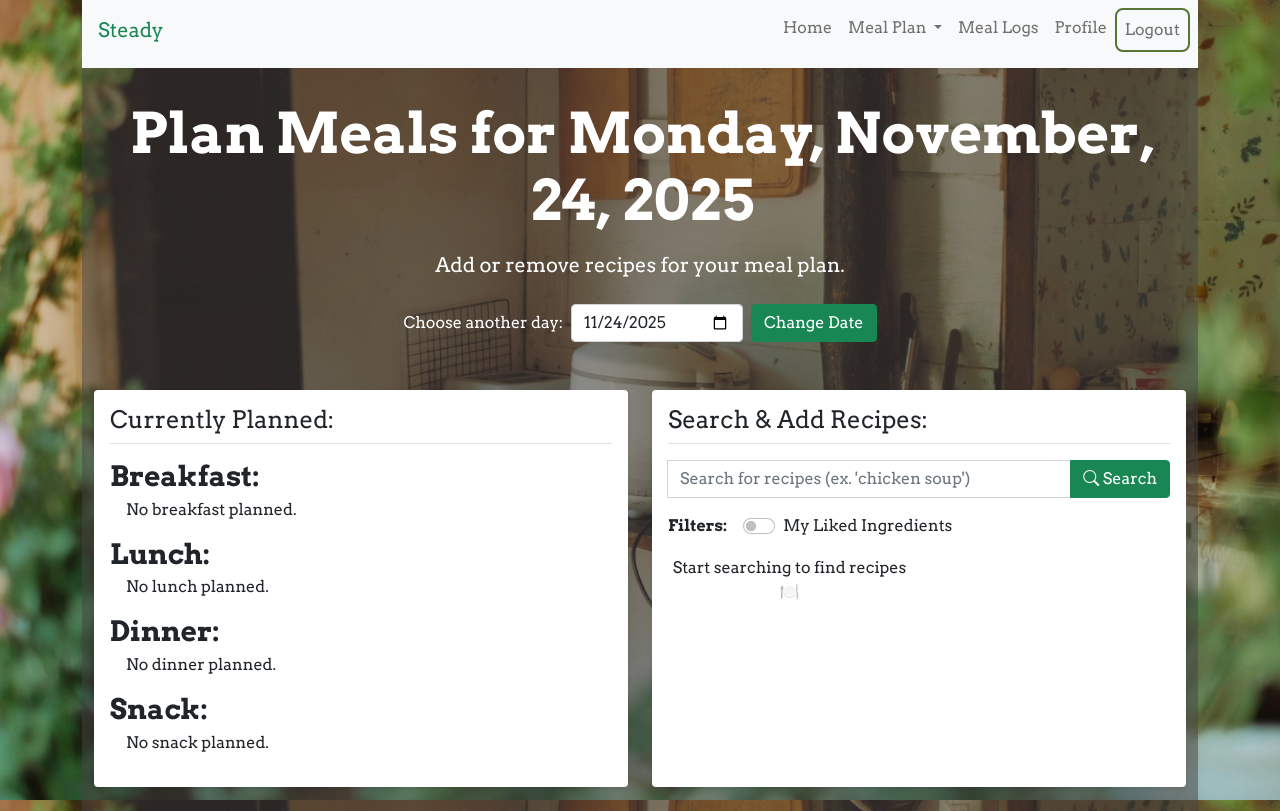
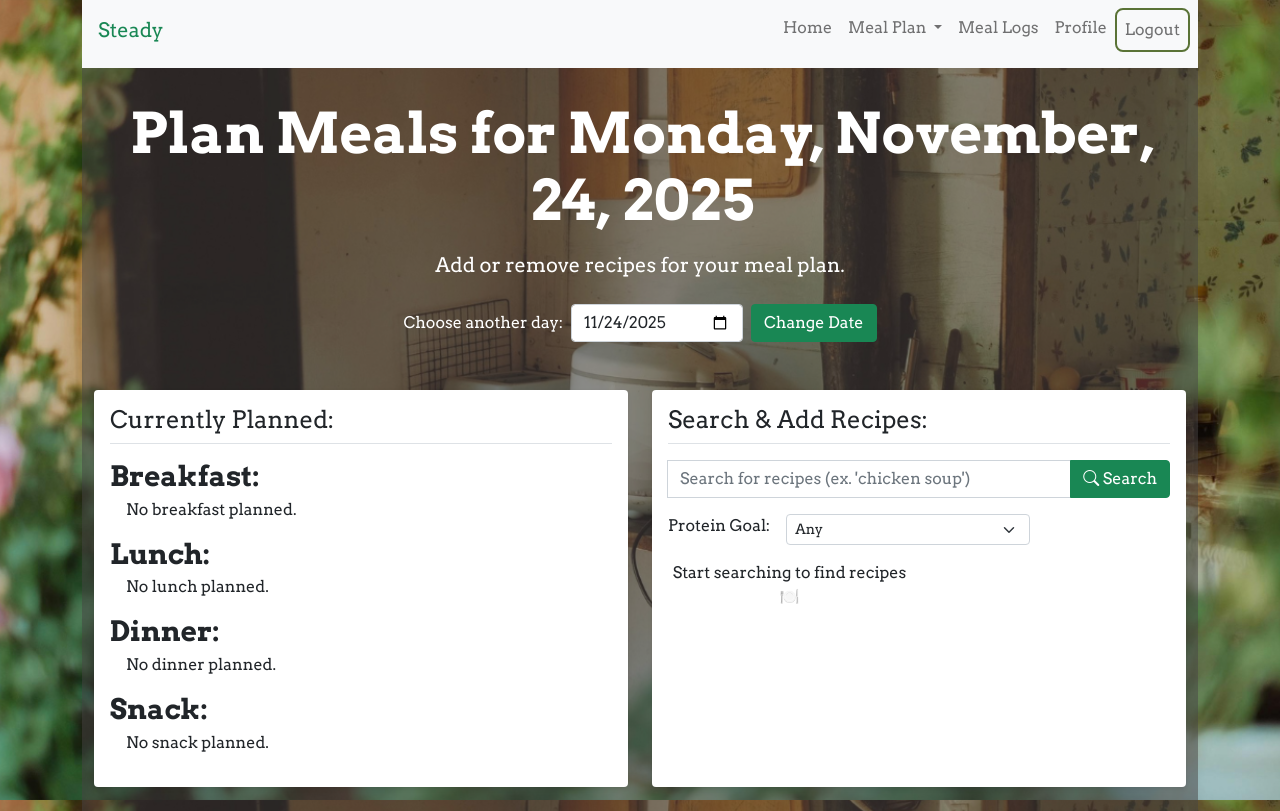
Before and after one commit to ch7oe/Steady, a Flask app: page /meal-plan/edit/2025-11-24 in a window 1280 px wide. Run offline with Flask 3, Linux system fonts and the light colour scheme; the visitor is signed in with stand-in values (Sample User, id 1); data comes from the database, SQL or seed files in the repository; data that the repository does not hold is empty.

Commit message:
added dropdown to let user select protein preference (any, high, low) for recipe search

```diff
--- a/templates/meal_plan_add_edit.html
+++ b/templates/meal_plan_add_edit.html
@@ -72,13 +72,13 @@
                         </button>
                     </div>
 
-                    <!-- basic filters for search -->
                     <div class="d-flex flex-wrap gap-3 mb-3">
-                        <span class="fw-bold text-sm">Filters:</span>
-                        <div class="form-check form-switch">
-                            <label for="filter-likes" class="form-check-label">My Liked Ingredients</label>
-                            <input type="checkbox" name="filter-likes" id="filter-likes" class="form-check-input">
-                        </div>
+                        <span>Protein Goal:</span>
+                        <select id="protein-filter" class="form-select form-select-sm w-auto">
+                            <option value="">Any</option>
+                            <option value="low">Low Protein (Daytime/Meds)</option>
+                            <option value="high">High Protein (Evening)</option>
+                        </select>
                     </div>
 
                     <!-- recipe search results -->
@@ -112,15 +112,14 @@
                 return;
             };
 
-            // check if "likes" filter is active
-            const likesFilter = filterLikesCheckbox.checked;
+            const proteinFilter = document.querySelector("#protein-filter").value;
 
             // show a loading message to user
             recipeSearchResultDiv.innerHTML = "<div class='spinner-border text-success' role='status'></div><p class='text-center col-span-full visually-hidden'>Searching...</p>";
 
             const params = new URLSearchParams({
                 query: queryRecipeSearch,
-                likes: likesFilter
+                protein_goal: proteinFilter
             }).toString();
 
             fetch(`/api/recipes/search?${params}`)
@@ -141,6 +140,7 @@
                     } else {
                         for (const recipe of responseJson) {
                             const recipeCard = document.createElement("div");
+
                             recipeCard.innerHTML = `
                             <div class="card h-100 shadow-sm border-0 rounded">
                                 <div class="card-body d-flex flex-column">
```
